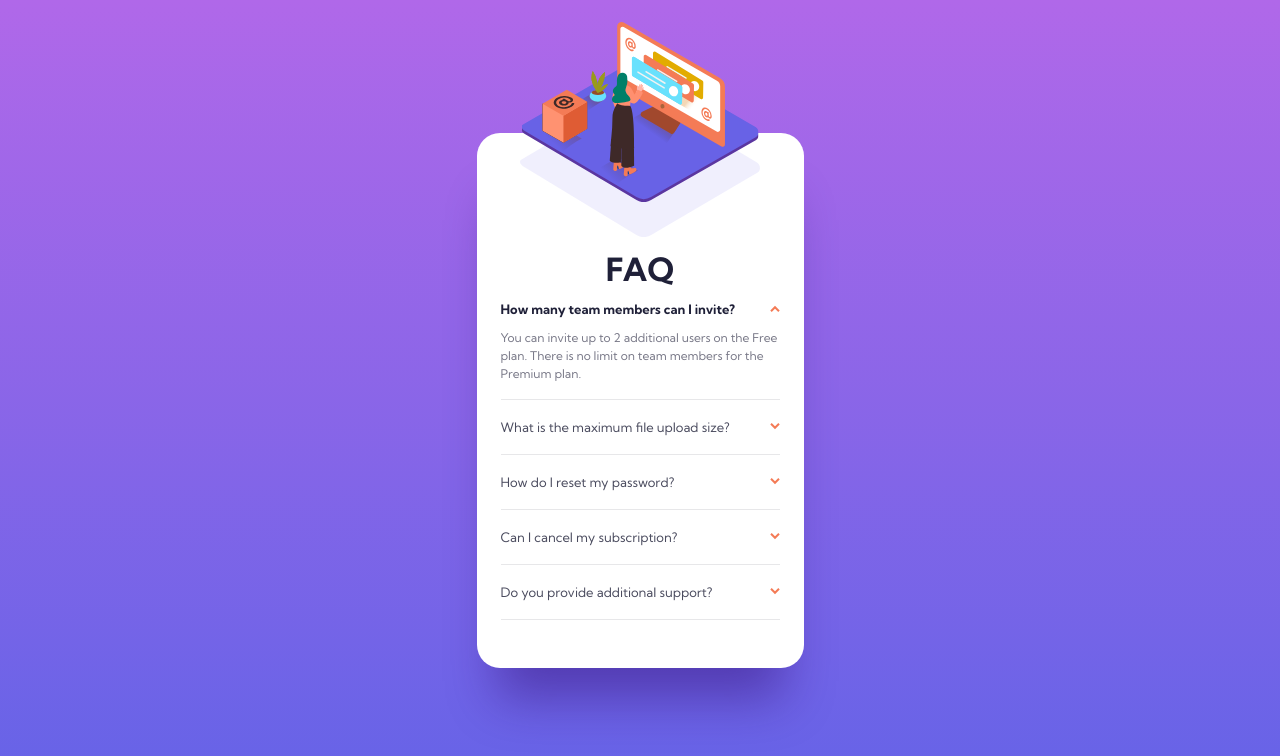
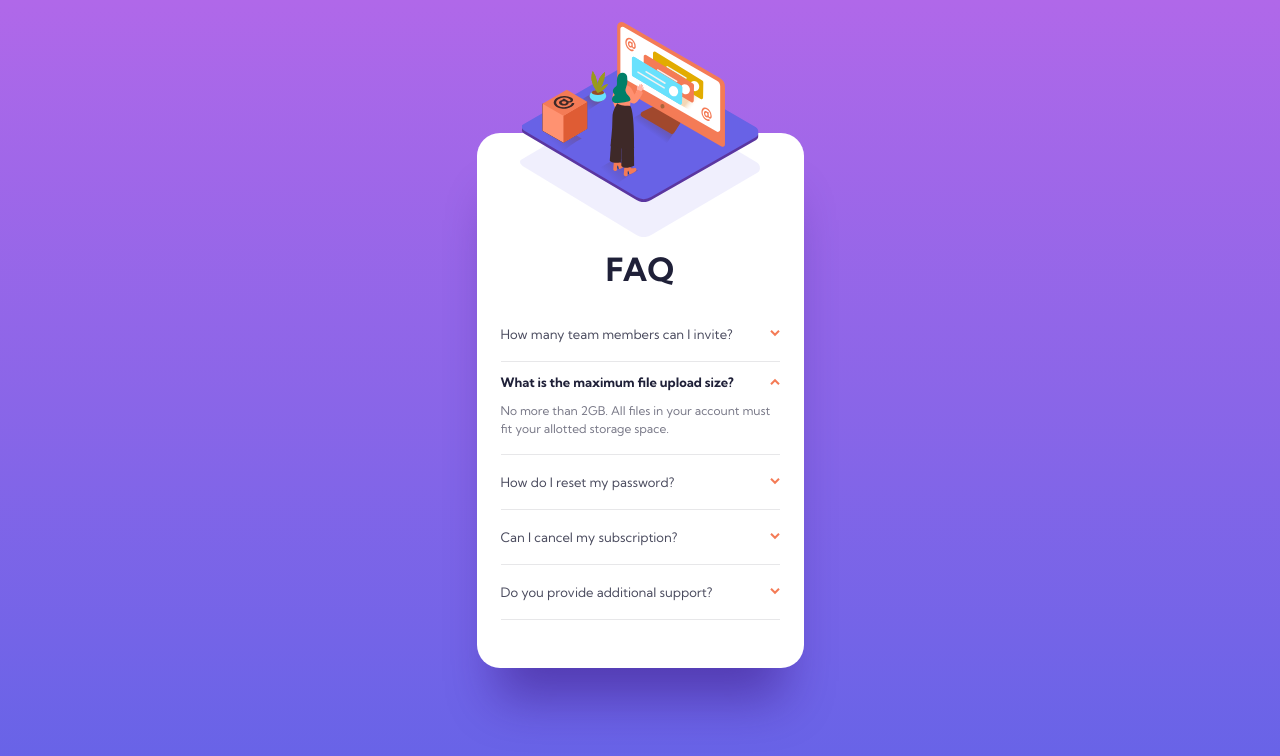
Before and after one commit to Hugomndez/faq-accordion-card, a Next.js app: page / in a window 1280 px wide. Shown: the top 756 px of the page. Built offline with nearby package versions, Linux system fonts and the light colour scheme.

Commit message:
style: add hover and focus css

```diff
--- a/src/components/Accordion/Accordion.module.css
+++ b/src/components/Accordion/Accordion.module.css
@@ -35,6 +35,10 @@
   color: var(--DarkGrayishBlue);
 }
 
+.accordionItem.active {
+  cursor: text;
+}
+
 .accordionItem.active .question {
   margin-block: 12px;
   font-weight: var(--FW-Bold);
@@ -48,3 +52,8 @@
 .accordionItem.active .answerWrapper {
   margin-block-end: 16px;
 }
+
+.accordionItem:focus:not(.active) > .question,
+.accordionItem:hover:not(.active) > .question {
+  color: var(--SoftRed);
+}
--- a/src/components/Accordion/Accordion.tsx
+++ b/src/components/Accordion/Accordion.tsx
@@ -10,17 +10,17 @@ type AccordionItemProps = {
 };
 
 const Accordion = ({ FAQs }: Data) => {
-  const [currentIdx, setCurrentIdx] = useState(0);
+  const [currentIdx, setCurrentIdx] = useState(1);
 
   return (
     <ul className={styles.accordion}>
       {FAQs?.map((faq, idx) => (
         <AccordionItem
           key={idx}
+          question={faq.question}
+          answer={faq.answer}
           isOpen={idx === currentIdx}
           onClick={() => setCurrentIdx(idx)}
-          question={faq.question}
-          answer={faq.answer}
         />
       ))}
     </ul>
@@ -30,7 +30,7 @@ const Accordion = ({ FAQs }: Data) => {
 export default Accordion;
 
 const AccordionItem = (props: AccordionItemProps) => {
-  const { isOpen, onClick, question, answer } = props;
+  const { question, answer, isOpen, onClick } = props;
   const elRef = useRef<HTMLParagraphElement>(null);
   const [height, setHeight] = useState(0);
 
--- a/src/styles/globals.css
+++ b/src/styles/globals.css
@@ -5,7 +5,7 @@
 
   /*Text*/
   --VeryDarkDesaturatedBlue: hsl(238, 29%, 17%, 1);
-  --SoftRed: hsl(14, 88%, 65%);
+  --SoftRed: hsl(14, 88%, 65%, 1);
 
   /*BG Gradient*/
   --SoftViolet: hsl(273, 75%, 66%);
```
